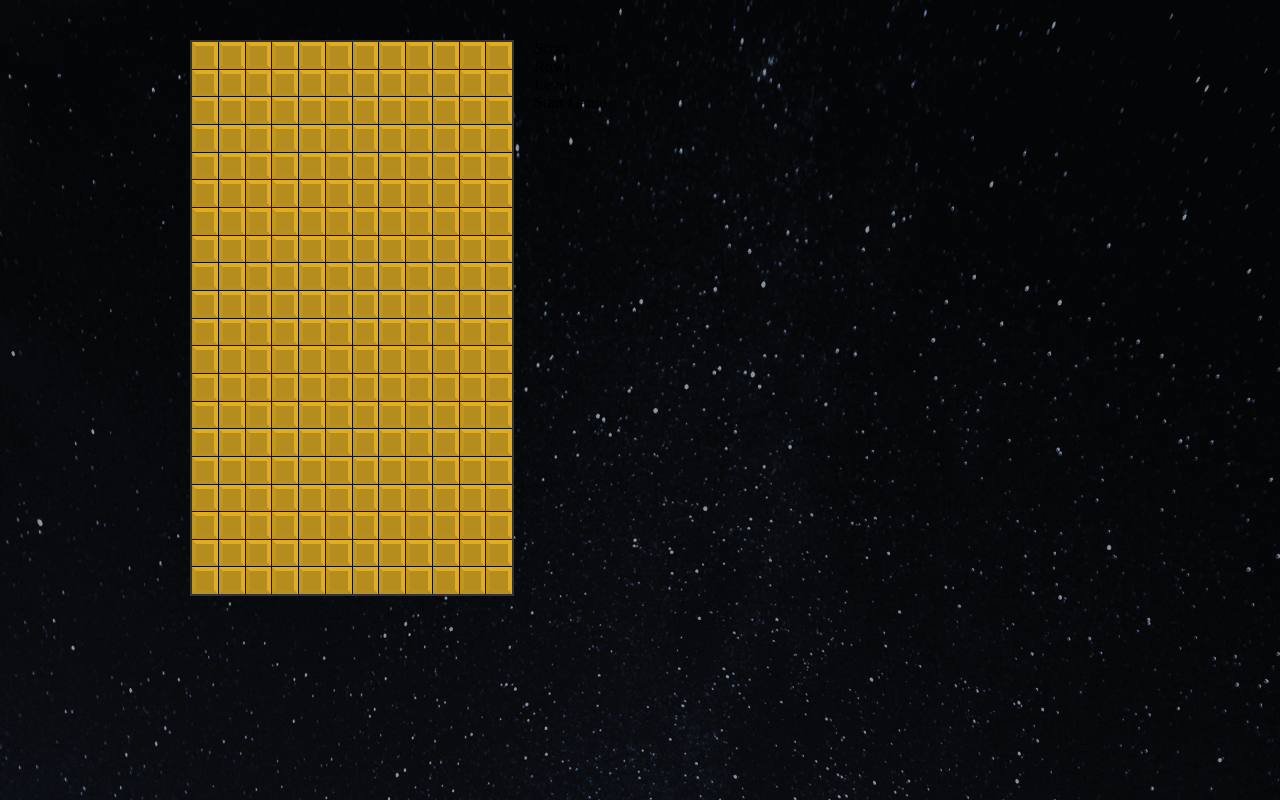
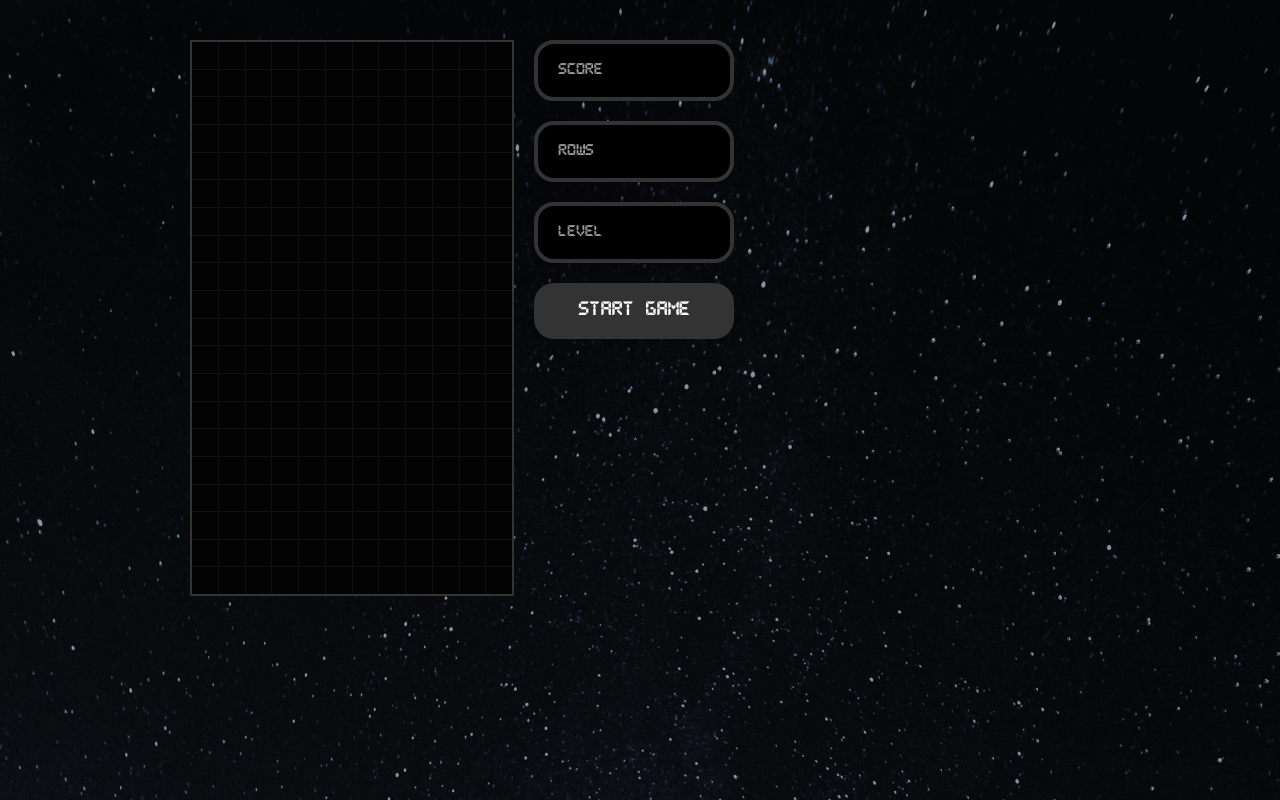
Before and after one commit to Codeurs2020/rogue-game, a React (Create React App) app: page / in a window 1280 px wide. Built offline with nearby package versions, Linux system fonts and the light colour scheme.

Commit message:
styled components done

```diff
--- a/src/components/Cell.js
+++ b/src/components/Cell.js
@@ -9,7 +9,7 @@
 
 const Cell = ({ type }) => (
 
-	<StyledCell type={'L'} color={TETROMINOS['L'].color} />
+	<StyledCell type={type} color={TETROMINOS[type].color} />
 
 
 
--- a/src/components/Display.js
+++ b/src/components/Display.js
@@ -1,12 +1,13 @@
 import React from 'react';
+import { StyledDisplay } from './styles/StyledDisplay';
 
 
 
 const Display = ({ gameOver, text }) => (
 
-	<div>
+	<StyledDisplay gameOver={gameOver}>
 	{text}
-	</div>
+	</StyledDisplay>
 
 
 
--- a/src/components/StartButton.js
+++ b/src/components/StartButton.js
@@ -1,15 +1,15 @@
 import React from 'react';
 
-
+import { StyledStartButton } from './styles/StyledStartButton';
 
 
 const StartButton = ({ callback }) => (
 
-	<div>
+	<StyledStartButton onClick={callback}>
 
 	Start Game
 
-	</div>
+	</StyledStartButton>
 
 
 
--- /dev/null
+++ b/src/components/styles/StyledDisplay.js
@@ -0,0 +1,33 @@
+import styled from 'styled-components';
+
+
+
+export const StyledDisplay = styled.div`
+
+   box-sizing: border-box;
+   display: flex;
+   align-items: center;
+
+   margin: 0 0 20px 0;
+
+   padding: 20px;
+
+   border: 4px solid #333;
+
+   min-height: 30px;
+
+   width: 100%;
+
+   border-radius: 20px;
+
+   color: ${props => (props.gameOver ? 'red' : '#999')};
+
+   background: #000;
+
+   font-family: Pixel, Arial,  Helvetica, sans-serif;
+
+   font-size: 0.8rem;
+
+
+
+`;
--- /dev/null
+++ b/src/components/styles/StyledStartButton.js
@@ -0,0 +1,31 @@
+import styled from 'styled-components';
+
+
+export const StyledStartButton = styled.button`
+
+  box-sizing: border-box;
+  margin: 0 0 20px 0;
+
+  padding: 20px;
+
+  min-height: 30px;
+
+  width: 100%;
+
+  border-radius: 20px;
+  border: none;
+
+  color: white;
+
+  background: #333;
+
+  font-family: Pixel, Arial, Helvetica, sans-serif;
+
+  font-size: 1rem;
+
+  outline: none;
+
+  cursor: pointer;
+
+
+`
```
